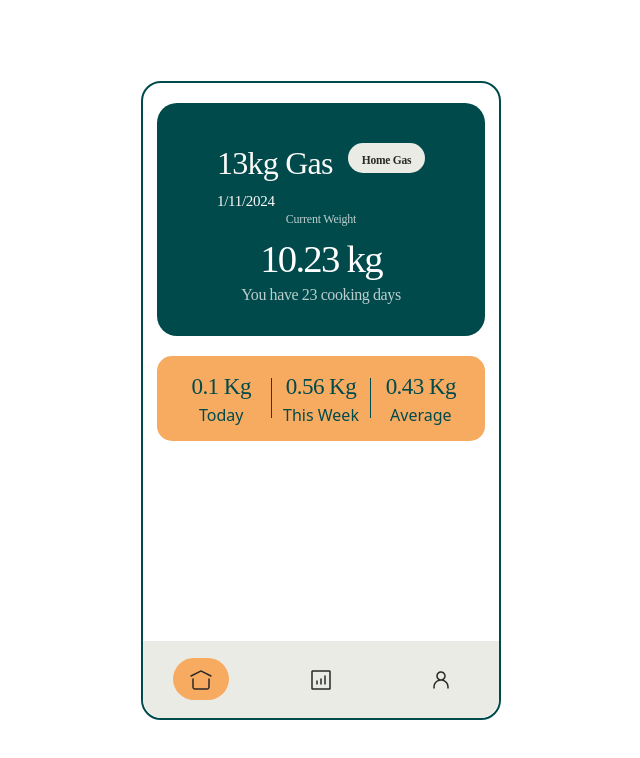
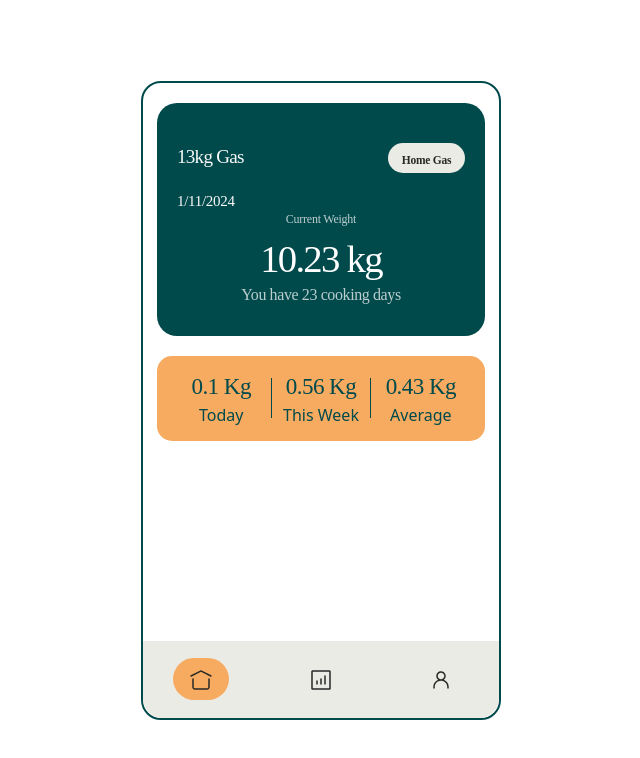
Before and after one commit to sirrotich/my.matx.africa, a React (Vite) app: page / in a window 1280 px wide. Shown: the top 758 px of the page, without its empty margins (319-959 px from the left). Built offline with nearby package versions, Linux system fonts and the light colour scheme.

Commit message:
adjust dash ui

```diff
--- a/src/pages/Home.jsx
+++ b/src/pages/Home.jsx
@@ -38,7 +38,7 @@ const App = () => {
 
         <div className="home-gas-data">
             <div className="total-gas-weight">
-                <h2>13kg Gas</h2>
+                13kg Gas
 
             </div>
             <div className="home-gas">
--- a/src/styles/Home.css
+++ b/src/styles/Home.css
@@ -269,6 +269,18 @@
 
 }
 
+ /* Mobile styles */
+ @media (max-width: 480px) {
+
+  .main-top-card {
+    max-width: 90vw; /* Slightly narrower on tablets */
+    height: 240px;
+    padding: 0 20px; /* More padding on tablets */
+  }
+
+
+}
+
   /* Tablet styles */
 @media (min-width: 768px) {
 
@@ -285,8 +297,8 @@
   @media (min-width: 1024px) {
     .main-top-card {
       max-width: 70vw; /* Even more narrow on desktops */
-      height: 280px;
-      padding: 0 60px; /* Larger padding on desktop */
+      height: 260px;
+      padding: 0 20px; /* Larger padding on desktop */
     }
 
       /* Bottom navigation */
```
